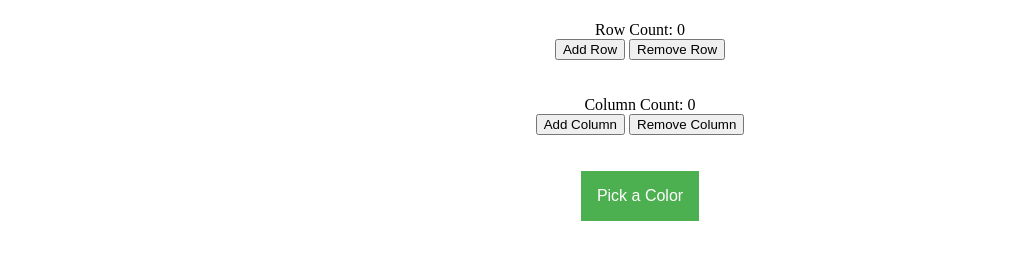
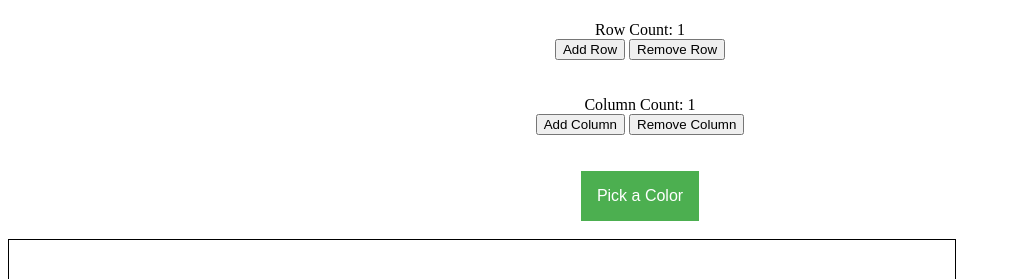
Before and after one commit to davidy9000/cuny2x-assignment5, a plain HTML site: page index.html in a window 1280 px wide. Shown: the part 59-338 px from the top of the page, without its empty margins (0-1011 px from the left). Drawn offline with Linux system fonts and the light colour scheme.

Commit message:
fixed row count bugs

```diff
--- a/index.html
+++ b/index.html
@@ -10,7 +10,7 @@
 
 
     <div id="rowDiv">
-        <div id="rowcount">Row Count: 0</div>
+        <div id="rowcount">Row Count: 1</div>
         <button id="addRowButton" class="rowButtons" onclick="addRows()">Add Row</button>
         <button id="removeRowButton" class="rowButtons" onclick="removeRows()">Remove Row</button>
     </div>
@@ -18,7 +18,7 @@
     <br><br>
 
     <div id="colDiv">
-        <div id="colcount">Column Count: 0</div>
+        <div id="colcount">Column Count: 1</div>
         <button id="addColumnButton" class="colButtons" onclick="addColumns()">Add Column</button>
         <button id="removeColumnButton" class="colButtons" onclick="removeColumns()">Remove Column</button>
     </div>
@@ -43,7 +43,9 @@
     <br><br>
 
     <table id="main-grid">
-
+        <tr>
+            <td></td>
+        </tr>
     </table>
 
     <script type="text/javascript" src="scripts.js"></script>
--- a/scripts.js
+++ b/scripts.js
@@ -13,7 +13,7 @@ function addRows() {
 
     mainGrid.appendChild(newRow);
     amountOfRows++;
-    document.getElementById("rowcount").innerHTML = "Row Count: " + (amountOfRows - 1);
+    document.getElementById("rowcount").innerHTML = "Row Count: " + amountOfRows;
 }
 
 //  remove row from grid
@@ -23,10 +23,12 @@ function removeRows(){
 
     if(cellRemove === null) {
         console.log("No more cells!");
-    } else {
+    }
+    else {
         mainGrid.removeChild(cellRemove);
     }
     amountOfRows--;
+    document.getElementById("rowcount").innerHTML = "Row Count: " + amountOfRows;
 }
 
 function addColumns(){
```
